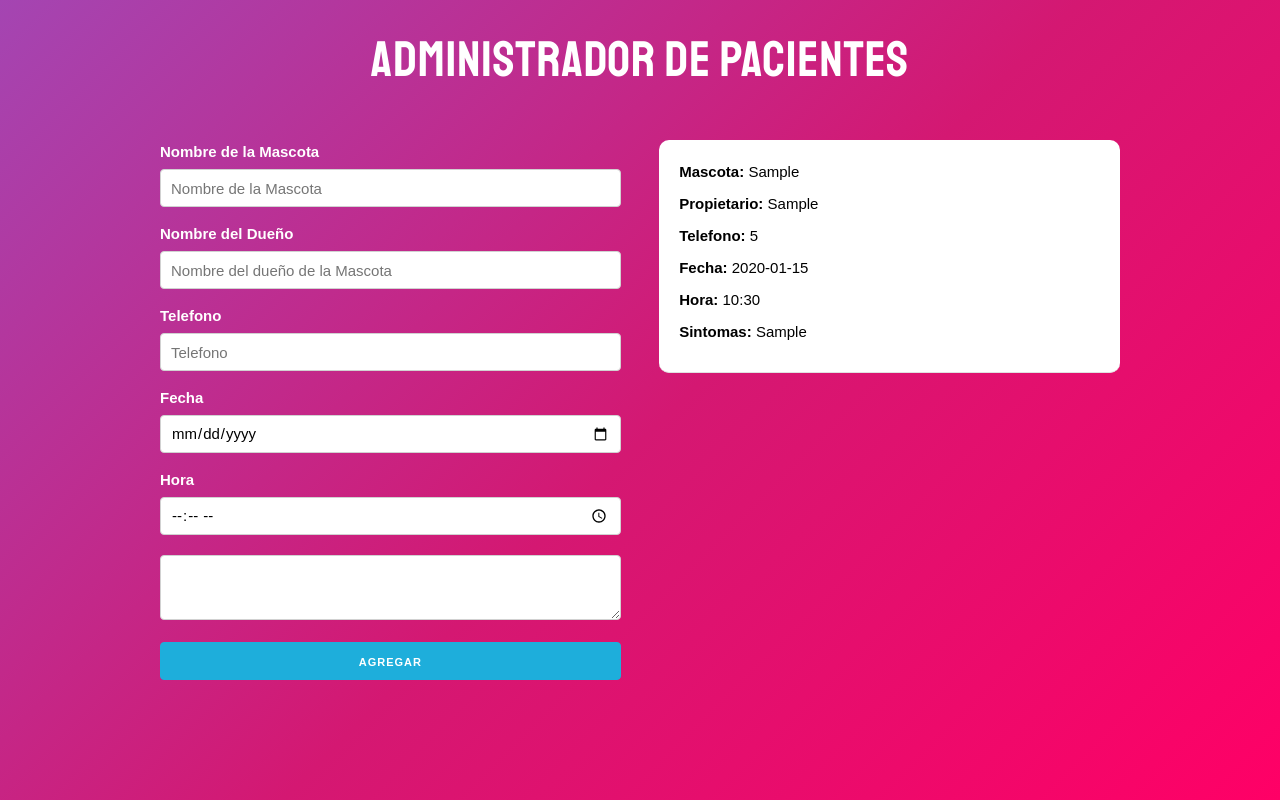
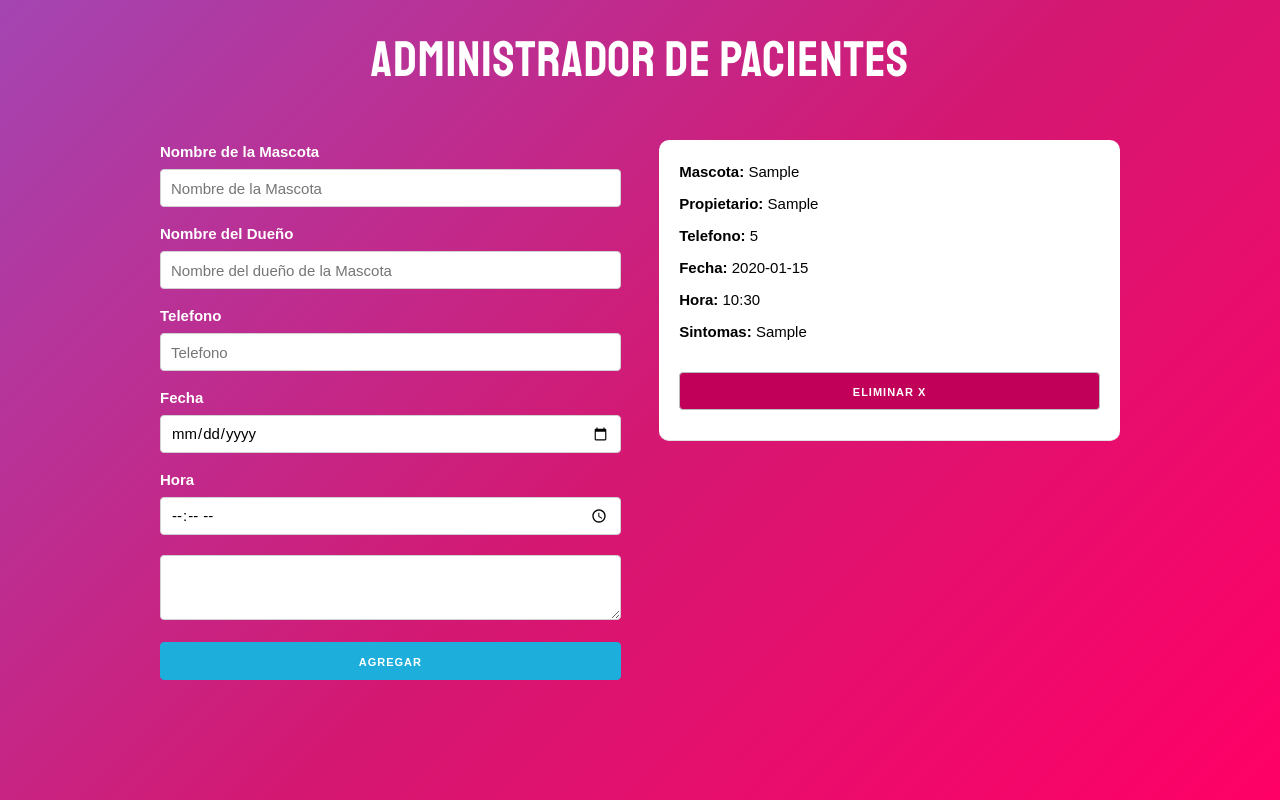
Before and after one commit to armandoltx/citas-react-hooks, a React (Create React App) app: page / in a window 1280 px wide. Both pictures are taken after typing "Sample", "Sample", "5", "2020-01-15", "10:30", "Sample" into the empty fields and a click on the button "AGREGAR". Built offline with nearby package versions, Linux system fonts and the light colour scheme.

Commit message:
Eliminando las citas

```diff
--- a/src/App.js
+++ b/src/App.js
@@ -32,6 +32,13 @@
     guardarCita(nuevasCitas);
   }
 
+  // Elimina las citas del State
+  const eliminarCita = (index) => {
+    const nuevasCitas = [...citas]; // hacemos copia del state
+    nuevasCitas.splice(index, 1);   // eliminar un elemento de un arreglo coje 2 parametros, 1 q elemento quieres eliminar cuantos elementos a partir de el quieres eliminar, en nuestro caso 1
+    guardarCita(nuevasCitas); // actualizamos el state
+  }
+
   return(
     <Fragment>
       <h1>Administrador de Pacientes</h1>
@@ -45,6 +52,7 @@
               key={index}
               index={index}
               cita={cita}
+              eliminarCita={eliminarCita}
             />
           ))}
         </div>
--- a/src/components/Cita.js
+++ b/src/components/Cita.js
@@ -1,7 +1,7 @@
 import React, { useState } from 'react';
 
 
-function Cita ({cita}) {
+function Cita({ cita, index, eliminarCita}) {
   return(
     <div className="cita">
       <p>Mascota: <span>{cita.mascota}</span></p>
@@ -10,6 +10,9 @@
       <p>Fecha: <span>{cita.fecha}</span></p>
       <p>Hora: <span>{cita.hora}</span></p>
       <p>Sintomas: <span>{cita.sintomas}</span></p>
+      <button
+        onClick={() => eliminarCita(index)}
+        type="button" className="button eliminar u-full-width">Eliminar X</button>
     </div>
   )
 }
```
